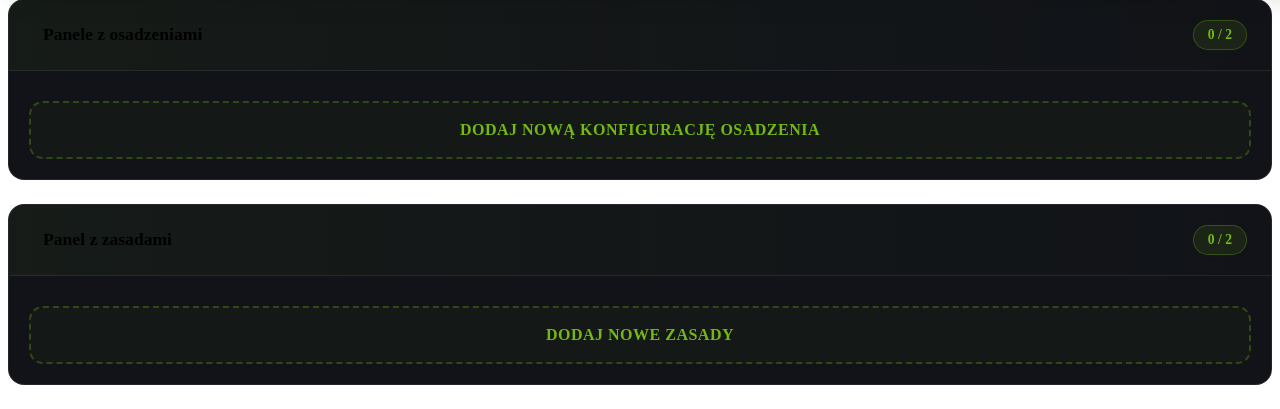
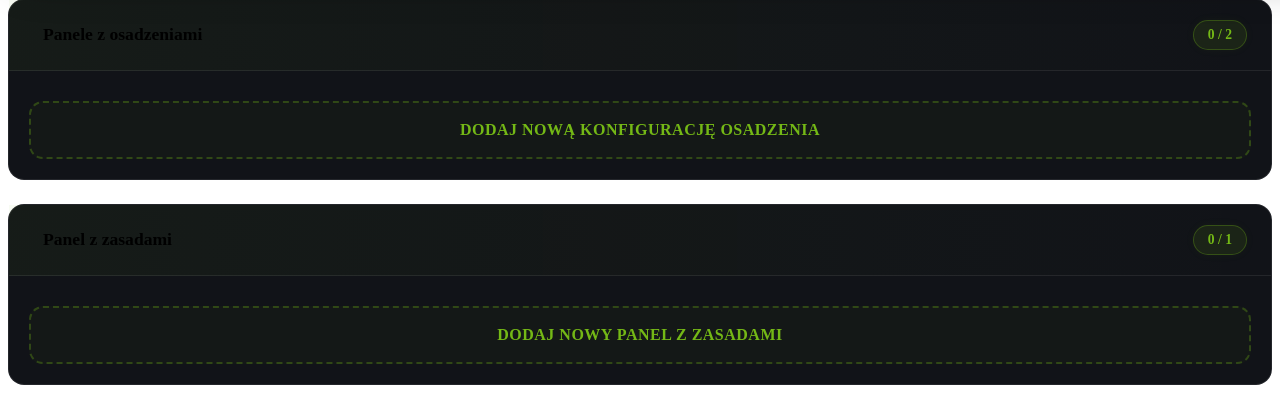
Before and after one commit to Bladerunner004/www.polskibotwelcome.com, a Flask app: template templates/zarzadzanie_serwerem/osadzenia.html in a window 1280 px wide; the page is wider, and only the part inside the window is pictured. Shown: the part 472-881 px from the top of that part. Run offline with Flask 3, Linux system fonts and the light colour scheme; the template is opened without the code that fills it, so the values that code supplies are empty; parts of the project's set-up code (start-up, migrations or seed data) failed here and were passed over; some libraries are stand-ins or nearby versions.

Commit message:
UI: Rules limit set to 1/5 and removed per-panel color picker

```diff
--- a/templates/zarzadzanie_serwerem/osadzenia.html
+++ b/templates/zarzadzanie_serwerem/osadzenia.html
@@ -290,11 +290,11 @@
     <div class="settings-card">
         <div class="card-header">
             <h3><i class="fas fa-gavel"></i> Panel z zasadami</h3>
-            <span id="rules-count" class="count-pill {% if main_settings.premium %}premium{% endif %}">{{ rules_configs|length }} / {% if main_settings.premium %}10{% else %}2{% endif %}</span>
+            <span id="rules-count" class="count-pill {% if main_settings.premium %}premium{% endif %}">{{ rules_configs|length }} / {% if main_settings.premium %}5{% else %}1{% endif %}</span>
         </div>
         <div class="card-body">
             <div id="rules-list"></div>
-            <div class="new-config-btn" onclick="openRulesModal()"><i class="fas fa-plus"></i> Dodaj nowe zasady</div>
+            <div class="new-config-btn" onclick="openRulesModal()"><i class="fas fa-plus"></i> Dodaj nowy panel z zasadami</div>
         </div>
     </div>
 </div>
@@ -452,9 +452,9 @@
             </div>
         </div>
 
-        <!-- UKRYTE USTAWIENIA KOLORÓW DLA ZASAD -->
-        <input type="hidden" id="r-color" value="#74b816">
-        <input type="hidden" id="r-link-color" value="#00a8fc">
+        <!-- UKRYTE USTAWIENIA DLA ZASAD -->
+        <input type="hidden" id="r-thumb-url">
+        <input type="hidden" id="r-large-url">
 
         <button type="button" class="btn-save" onclick="saveConfig('rules', true)">ZAPISZ I WYŚLIJ NA DISCORD</button>
         <button type="button" onclick="saveConfig('rules', false)" style="width:100%; background:rgba(255,255,255,0.05); border:1px solid rgba(255,255,255,0.1); color:white; padding:10px; border-radius:10px; cursor:pointer; margin-top:8px; font-weight:bold;">TYLKO ZAPISZ</button>
```
